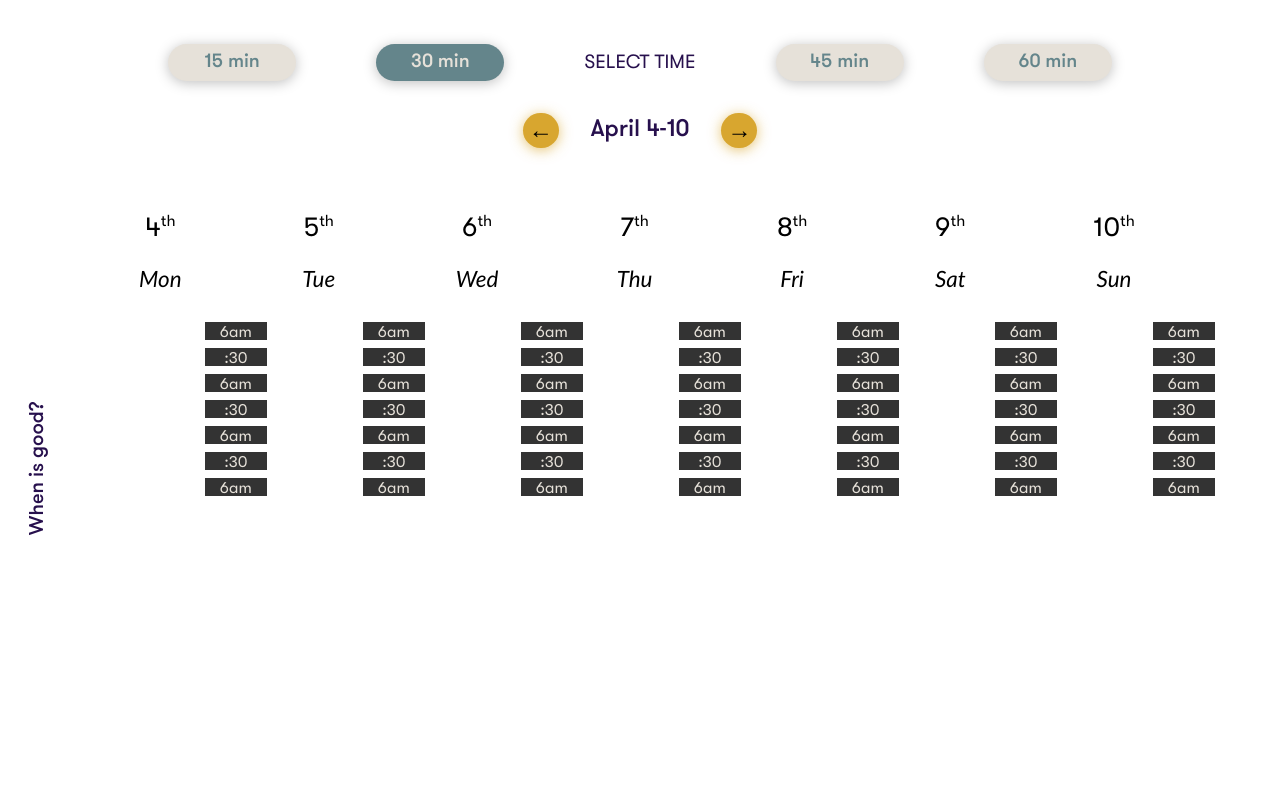
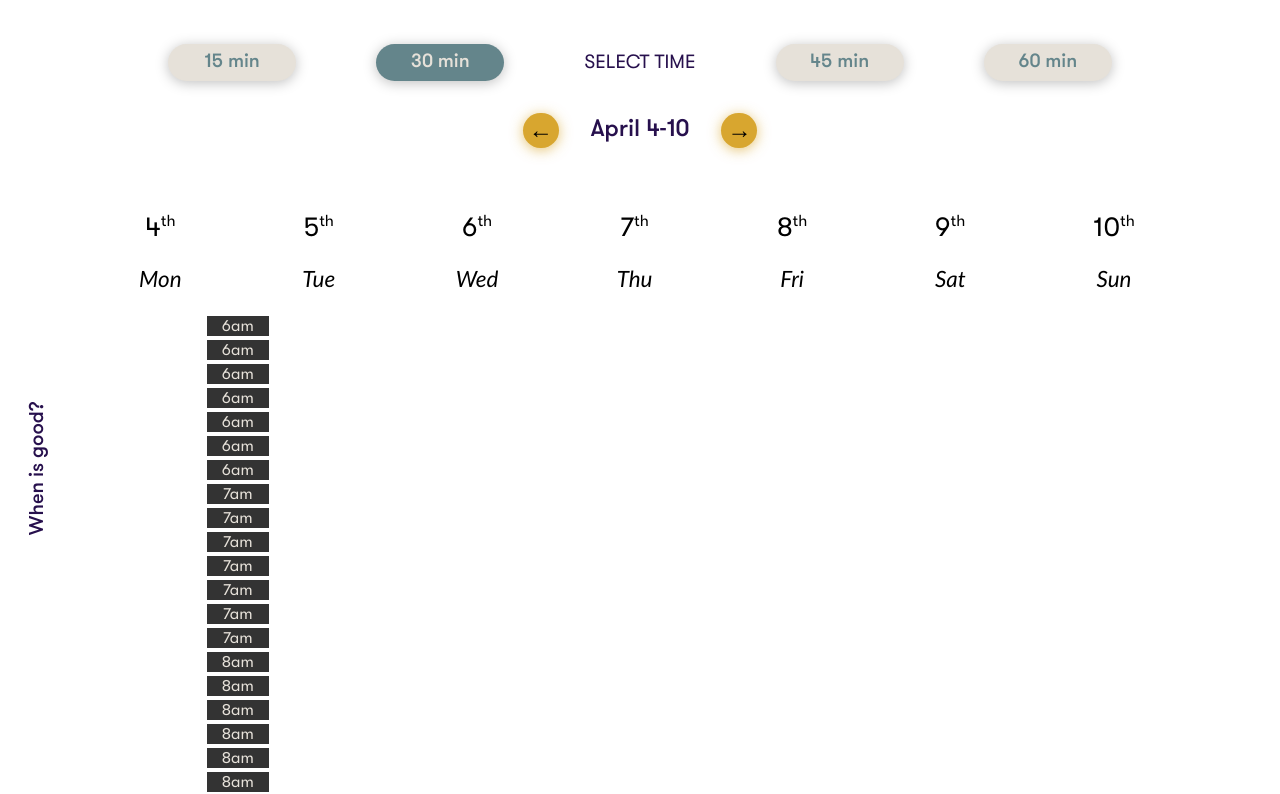
Before and after one commit to charlesscheuer/when-is-good, a React (Create React App) app: page / in a window 1280 px wide. Shown: the top 794 px of the page. Built offline with nearby package versions, Linux system fonts and the light colour scheme; a web font is replaced by a local one.

Commit message:
Render from state

```diff
--- a/src/components/calendar/timeSelect/timeSelect.js
+++ b/src/components/calendar/timeSelect/timeSelect.js
@@ -28,7 +28,7 @@ export default class TimeSelect extends Component {
   constructor(props){
     super(props)
     this.state = {
-      window: 15,
+      window: 0,
       dates: [
         "April 4, 18",
         "April 5, 18",
@@ -45,14 +45,15 @@ export default class TimeSelect extends Component {
       table: [
       ]
     }
+    this.windowHandler = this.windowHandler.bind(this)
   }
 
-  componentDidMount() {
+  windowHandler() {
     let table = []
     let dates = [...this.state.dates]
     let times = [...this.state.times]
-    dates.forEach((date) => {
-      times.forEach((time) => {
+    times.forEach((time) => {
+      dates.forEach((date) => {
         table.push(`${date} ${time}:00`)
         switch(this.state.window) {
           case 15:
@@ -71,6 +72,10 @@ export default class TimeSelect extends Component {
     this.setState({table: table})
   }
 
+  componentDidMount() {
+    this.windowHandler()
+  }
+
   render() {
     let times = [...this.state.table]
     return (
@@ -79,167 +84,21 @@ export default class TimeSelect extends Component {
           <h1 className="TimeSelect_title">When is good?</h1>
         </div>
         <table className="TimeSlot">
-          <tr className="TimeSlot_col">
-            <td className="TimeSlot_time">
-              6am
-            </td>
-            <td className="TimeSlot_time">
-              :30
-            </td>
-            <td className="TimeSlot_time">
-              6am
-            </td>
-            <td className="TimeSlot_time">
-              :30
-            </td>
-            <td className="TimeSlot_time">
-              6am
-            </td>
-            <td className="TimeSlot_time">
-              :30
-            </td>
-            <td className="TimeSlot_time">
-              6am
-            </td>
-          </tr>
-          <tr className="TimeSlot_col">
-          <td className="TimeSlot_time">
-              6am
-            </td>
-            <td className="TimeSlot_time">
-              :30
-            </td>
-            <td className="TimeSlot_time">
-              6am
-            </td>
-            <td className="TimeSlot_time">
-              :30
-            </td>
-            <td className="TimeSlot_time">
-              6am
-            </td>
-            <td className="TimeSlot_time">
-              :30
-            </td>
-            <td className="TimeSlot_time">
-              6am
-            </td>
-          </tr>
-          <tr className="TimeSlot_col">
-            <td className="TimeSlot_time">
-              6am
-            </td>
-            <td className="TimeSlot_time">
-              :30
-            </td>
-            <td className="TimeSlot_time">
-              6am
-            </td>
-            <td className="TimeSlot_time">
-              :30
-            </td>
-            <td className="TimeSlot_time">
-              6am
-            </td>
-            <td className="TimeSlot_time">
-              :30
-            </td>
-            <td className="TimeSlot_time">
-              6am
-            </td>
-          </tr>
-          <tr className="TimeSlot_col">
-            <td className="TimeSlot_time">
-              6am
-            </td>
-            <td className="TimeSlot_time">
-              :30
-            </td>
-            <td className="TimeSlot_time">
-              6am
-            </td>
-            <td className="TimeSlot_time">
-              :30
-            </td>
-            <td className="TimeSlot_time">
-              6am
-            </td>
-            <td className="TimeSlot_time">
-              :30
-            </td>
-            <td className="TimeSlot_time">
-              6am
-            </td>
-          </tr>
-          <tr className="TimeSlot_col">
-            <td className="TimeSlot_time">
-              6am
-            </td>
-            <td className="TimeSlot_time">
-              :30
-            </td>
-            <td className="TimeSlot_time">
-              6am
-            </td>
-            <td className="TimeSlot_time">
-              :30
-            </td>
-            <td className="TimeSlot_time">
-              6am
-            </td>
-            <td className="TimeSlot_time">
-              :30
-            </td>
-            <td className="TimeSlot_time">
-              6am
-            </td>
-          </tr>
-          <tr className="TimeSlot_col">
-            <td className="TimeSlot_time">
-              6am
-            </td>
-            <td className="TimeSlot_time">
-              :30
-            </td>
-            <td className="TimeSlot_time">
-              6am
-            </td>
-            <td className="TimeSlot_time">
-              :30
-            </td>
-            <td className="TimeSlot_time">
-              6am
-            </td>
-            <td className="TimeSlot_time">
-              :30
-            </td>
-            <td className="TimeSlot_time">
-              6am
-            </td>
-          </tr>
-          <tr className="TimeSlot_col">
-            <td className="TimeSlot_time">
-              6am
-            </td>
-            <td className="TimeSlot_time">
-              :30
-            </td>
-            <td className="TimeSlot_time">
-              6am
-            </td>
-            <td className="TimeSlot_time">
-              :30
-            </td>
-            <td className="TimeSlot_time">
-              6am
-            </td>
-            <td className="TimeSlot_time">
-              :30
-            </td>
-            <td className="TimeSlot_time">
-              6am
-            </td>
-          </tr>
+          <tbody className="TimeSlot_col">
+            {times.map((datetime, index) => {
+              var dateTimeObj = new Date(datetime)
+              var hour = dateTimeObj.getHours()
+              var min = dateTimeObj.getMinutes()
+              var ampm = hour >= 12 ? 'pm' : 'am';
+              hour = hour % 12;
+              hour = hour ? hour : 12;
+              return <tr>
+                <td className="TimeSlot_time">
+                  {min === 0 ? `${hour}${ampm}`: `${hour}:${min}${ampm}`}
+                </td>
+              </tr>})
+            }
+          </tbody>
         </table>
       </div>
     )
```
